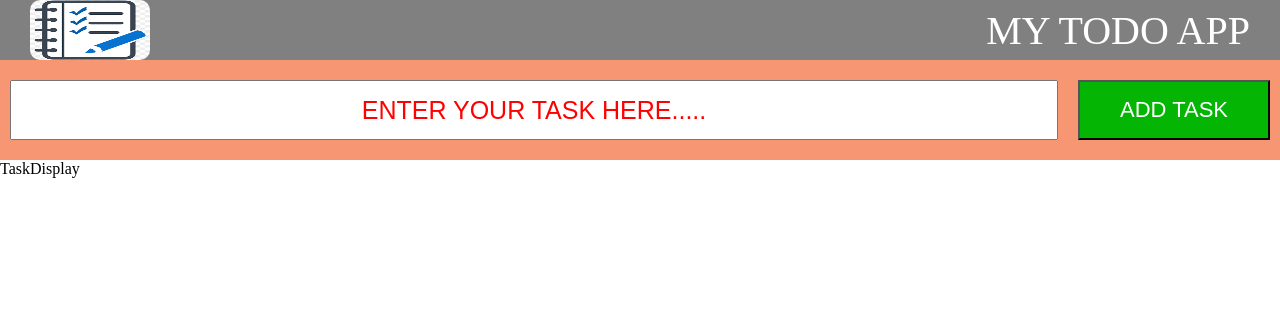
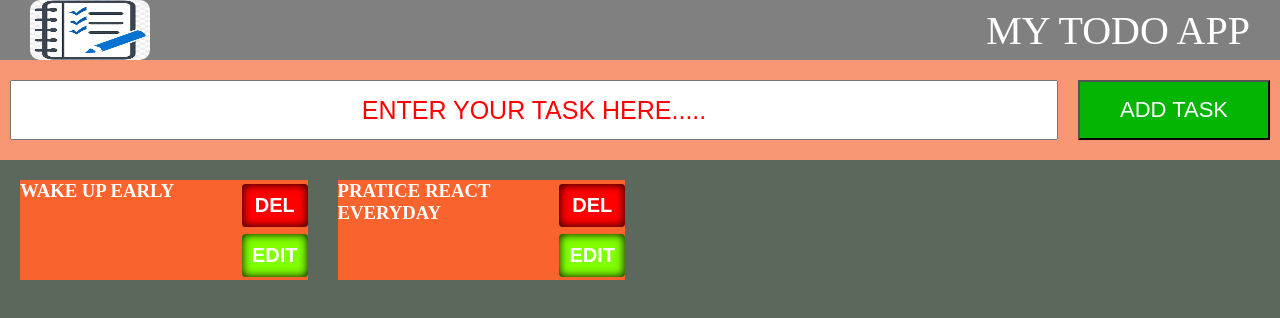
Before and after one commit to LalatenduBhatta/M2React, a React (Vite) app in the folder myreactapp/: page / in a window 1280 px wide. Shown: the top 318 px of the page. Built offline with nearby package versions, Linux system fonts and the light colour scheme.

Commit message:
todo adding

```diff
--- a/myreactapp/src/App.jsx
+++ b/myreactapp/src/App.jsx
@@ -1,13 +1,16 @@
 import React from 'react'
 import Navbar from './components/Navbar'
 import TodoMain from './components/TodoMain'
+import { TodoContext } from './context/TodoContext'
 
 
 function App() {
   return (
     <>
-      <Navbar />
-      <TodoMain />
+      <TodoContext>
+        <Navbar />
+        <TodoMain />
+      </TodoContext>
     </>
   )
 }
--- a/myreactapp/src/components/TaskDisplay.jsx
+++ b/myreactapp/src/components/TaskDisplay.jsx
@@ -1,8 +1,26 @@
 import React from 'react'
 
-function TaskDisplay() {
+
+function TaskDisplay({ tasks, dispatch }) {
+
     return (
-        <div>TaskDisplay</div>
+        <>
+            <div className="container">
+                {
+                    tasks.map(e => {
+                        return (
+                            <div className="card">
+                                <h3>{e}</h3>
+                                <div className='buttons'>
+                                    <button>DEL</button>
+                                    <button>EDIT</button>
+                                </div>
+                            </div>
+                        )
+                    })
+                }
+            </div>
+        </>
     )
 }
 
--- a/myreactapp/src/components/TaskInput.jsx
+++ b/myreactapp/src/components/TaskInput.jsx
@@ -1,11 +1,23 @@
-import React from 'react'
+import React, { useState } from 'react'
 
-function TaskInput() {
+function TaskInput({ dispatch }) {
+    let [inputData, setInputData] = useState("")
+    const addTask = () => {
+        if (!inputData.trim()) {
+            alert("WRITE TASK BEFORE ADDING ")
+        }
+        else {
+            dispatch({ type: "add", payload: inputData.trim() })
+        }
+    }
     return (
         <>
             <div className="input">
-                <input type="text" name="task" id="task" placeholder='ENTER YOUR TASK HERE.....' />
-                <button>ADD TASK</button>
+                <input type="text" name="task" id="task"
+                    placeholder='ENTER YOUR TASK HERE.....'
+                    value={inputData}
+                    onChange={(e) => setInputData(e.target.value)} />
+                <button onClick={addTask}>ADD TASK</button>
             </div>
         </>
     )
--- a/myreactapp/src/components/TodoMain.jsx
+++ b/myreactapp/src/components/TodoMain.jsx
@@ -1,12 +1,15 @@
-import React from 'react'
+import React, { useReducer } from 'react'
 import TaskInput from './TaskInput'
 import TaskDisplay from './TaskDisplay'
-
+import { useTodo } from '../context/TodoContext'
+import { todoReducer } from '../reducers/TodoReducers'
 function TodoMain() {
+    const data = useTodo()
+    const [tasks, dispatch] = useReducer(todoReducer, data)
     return (
         <>
-            <TaskInput />
-            <TaskDisplay />
+            <TaskInput dispatch={dispatch} />
+            <TaskDisplay tasks={tasks} dispatch={dispatch} />
         </>
     )
 }
--- /dev/null
+++ b/myreactapp/src/context/TodoContext.jsx
@@ -0,0 +1,16 @@
+import React, { createContext, useContext } from 'react'
+
+const todoContext = createContext()
+
+export function TodoContext(props) {
+    const todo = ["WAKE UP EARLY", "PRATICE REACT EVERYDAY"]
+    return (
+        <todoContext.Provider value={todo}>
+            {props.children}
+        </todoContext.Provider>
+    )
+}
+
+export const useTodo = () => {
+    return useContext(todoContext)
+}
--- a/myreactapp/src/index.css
+++ b/myreactapp/src/index.css
@@ -53,3 +53,48 @@
     background-color: white;
     box-shadow: 0 0 5px rgb(4, 181, 4);
 }
+.container{
+    display: grid;
+    min-height:calc(100vh - 160px);
+    padding: 20px;
+    grid-template-columns: repeat(4,1fr);
+    gap: 30px;
+    background-color: rgb(91, 104, 91);
+    color: white;
+    align-content: start;
+}
+.card{
+    background-color: rgb(249, 99, 45);
+    height: 100px;
+    display: flex;
+    justify-content:space-between;
+}
+h3{
+    overflow-y: scroll;
+    flex-grow: 1;
+}
+.buttons{
+    display: flex;
+    flex-direction: column;
+    justify-content: space-around;
+}
+.buttons>button{
+    color: white;
+    cursor: pointer;
+    font-size: 20px;
+    font-weight: bold;
+    padding: 10px;
+    outline: none;
+    border: none;
+    box-shadow:0 0 10px inset black;
+    border-radius: 4px;
+    background-color: chartreuse;
+}
+.buttons>button:first-child{
+    background-color: red;
+}
+.buttons>button:hover{
+    transition: all 0.5s ease 0s;
+    transform: scale(1.2,1.2);
+    opacity: 0.7;
+}
--- /dev/null
+++ b/myreactapp/src/reducers/TodoReducers.jsx
@@ -0,0 +1,13 @@
+
+export function todoReducer(state, action) {
+    switch (action.type) {
+        case "add":
+            return [...state, action.payload]
+        case "delete":
+
+        case "edit":
+
+        default:
+
+    }
+}
```
